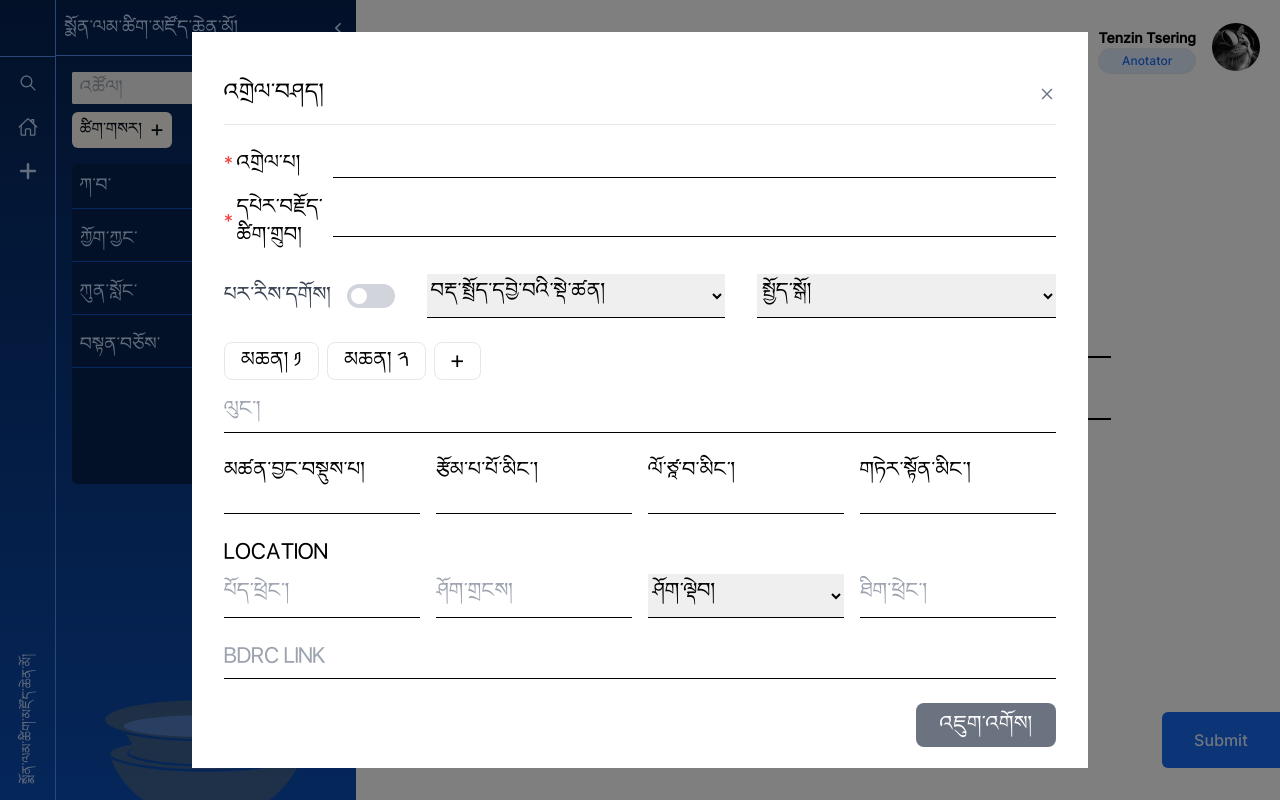
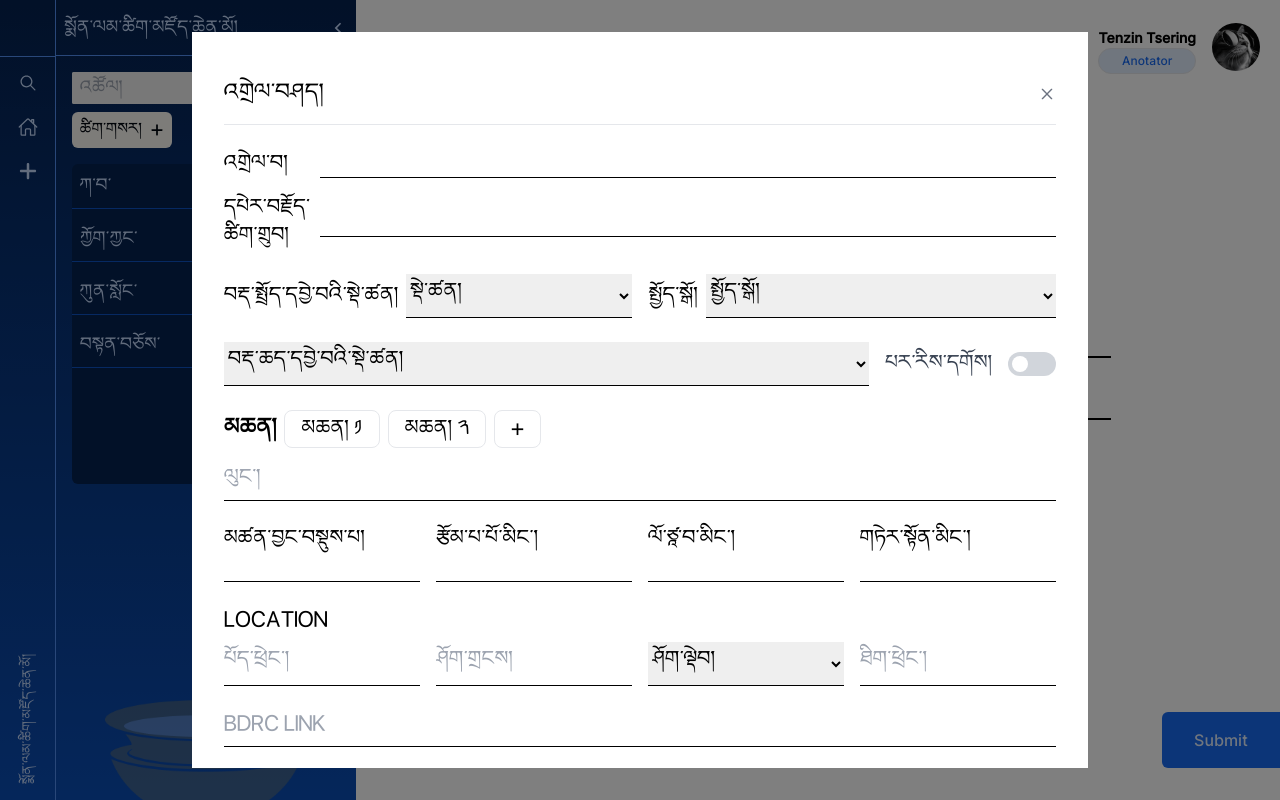
Before and after one commit to OpenPecha/monlam-dictionary-editor, a React (Vite) app: page /Tsigsar in a window 1280 px wide. Both pictures are taken after typing "Sample" into the empty fields and a click on the button "འགྲེལ་བཤད།". Built offline with nearby package versions, Linux system fonts and the light colour scheme.

Commit message:
upper form changes

```diff
--- a/src/Components/Delshey/Delshey.tsx
+++ b/src/Components/Delshey/Delshey.tsx
@@ -16,12 +16,11 @@ const Delshey = ({ onClose }: DelsheyProps) => {
 
   return (
     <div
-      className="fixed z-40 inset-0 bg-black/50 flex items-start justify-center overflow-hidden"
+      className="font-monlam fixed z-40 inset-0 bg-black/50 flex items-start justify-center overflow-hidden"
       onClick={handleBackdropClick}
     >
       <div className="bg-white relative w-full max-w-4xl mx-4 my-8 max-h-[calc(100vh-4rem)] overflow-y-auto">
         <div className="p-8">
-          {/* Header */}
           <div className="flex justify-between items-center border-b border-gray-200 py-4 sticky top-0 bg-white">
             <h2 className="text-xl font-monlam">འགྲེལ་བཤད།</h2>
             <button
@@ -32,20 +31,16 @@ const Delshey = ({ onClose }: DelsheyProps) => {
             </button>
           </div>
 
-          {/* Form Content */}
           <form className="mt-6 space-y-6">
-            {/* First Row - Required Fields */}
             <div className="space-y-4">
               <div className="flex items-center">
-                <label className="text-red-500 mr-1">*</label>
-                <label className="w-24">འགྲེལ་པ།</label>
+                <label className="w-24">འགྲེལ་བ།</label>
                 <input
                   className="flex-1 border-b border-black outline-none"
                   {...register("explanation", { required: true })}
                 />
               </div>
               <div className="flex items-center">
-                <label className="text-red-500 mr-1">*</label>
                 <label className="w-24">དཔེར་བརྗོད་ཚིག་གྲུབ།</label>
                 <input
                   className="flex-1 border-b border-black outline-none"
@@ -54,8 +49,36 @@ const Delshey = ({ onClose }: DelsheyProps) => {
               </div>
             </div>
 
-            {/* Second Row - Toggle and Dropdowns */}
-            <div className="flex space-x-8 items-center">
+            <div className="flex space-x-4">
+              <div className="flex-1 flex items-center space-x-2">
+                <label className=" shrink-0">བརྡ་སྤྲོད་དབྱེ་བའི་སྡེ་ཚན།</label>
+                <select
+                  className="w-full border-b border-black outline-none pb-2"
+                  {...register("dropdown1")}
+                >
+                  <option value="">སྡེ་ཚན།</option>
+                </select>
+              </div>
+              <div className="flex-1 flex items-center space-x-2">
+                <label className=" shrink-0">སྤྱོད་སྒོ།</label>
+                <select
+                  className="w-full border-b border-black outline-none pb-2"
+                  {...register("dropdown2")}
+                >
+                  <option value="">སྤྱོད་སྒོ།</option>
+                </select>
+              </div>
+            </div>
+
+            <div className="flex space-x-4">
+              <div className="flex-1">
+                <select
+                  className="w-full border-b border-black outline-none pb-2"
+                  {...register("dropdown3")}
+                >
+                  <option value="">བརྡ་ཆད་དབྱེ་བའི་སྡེ་ཚན།</option>
+                </select>
+              </div>
               <div className="flex items-center space-x-4">
                 <span className="text-gray-700">པར་རིས་དགོས།</span>
                 <label className="relative inline-block w-12 h-6 cursor-pointer">
@@ -68,27 +91,12 @@ const Delshey = ({ onClose }: DelsheyProps) => {
                   <span className="absolute left-1 top-1 w-4 h-4 bg-white rounded-full transition-transform duration-300 ease-in-out peer-checked:translate-x-6" />
                 </label>
               </div>
-              <div className="flex-1">
-                <select
-                  className="w-full border-b border-black outline-none pb-2"
-                  {...register("dropdown1")}
-                >
-                  <option value="">བརྡ་སྤྲོད་དབྱེ་བའི་སྡེ་ཚན།</option>
-                </select>
-              </div>
-              <div className="flex-1">
-                <select
-                  className="w-full border-b border-black outline-none pb-2"
-                  {...register("dropdown2")}
-                >
-                  <option value="">སྤྱོད་སྒོ།</option>
-                </select>
-              </div>
             </div>
 
             {/* Third Row - Tabs and Content */}
             <div>
-              <div className="flex space-x-2">
+              <div className="flex items-center space-x-2">
+                <p className=" text-xl font-bold">མཆན།</p>
                 <button className="border rounded-lg px-4 py-1">མཆན། ༡</button>
                 <button className="border rounded-lg px-4 py-1">མཆན། ༢</button>
                 <button className="border rounded-lg px-4 py-1 flex items-center">
--- a/src/Components/Dropdown/DropDown.tsx
+++ b/src/Components/Dropdown/DropDown.tsx
@@ -1,4 +1,4 @@
-import React, { useState } from "react";
+import React from "react";
 
 interface ChildProps {
   options: string[];
```
